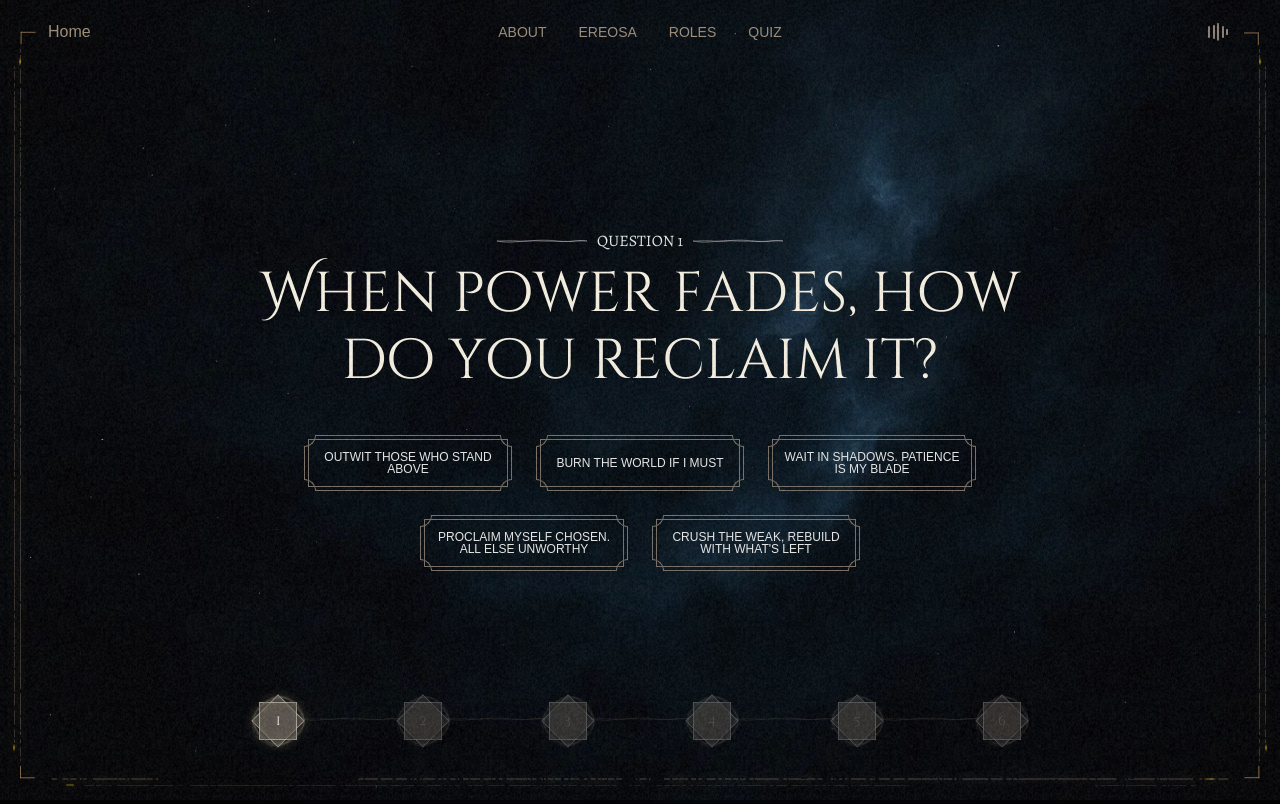
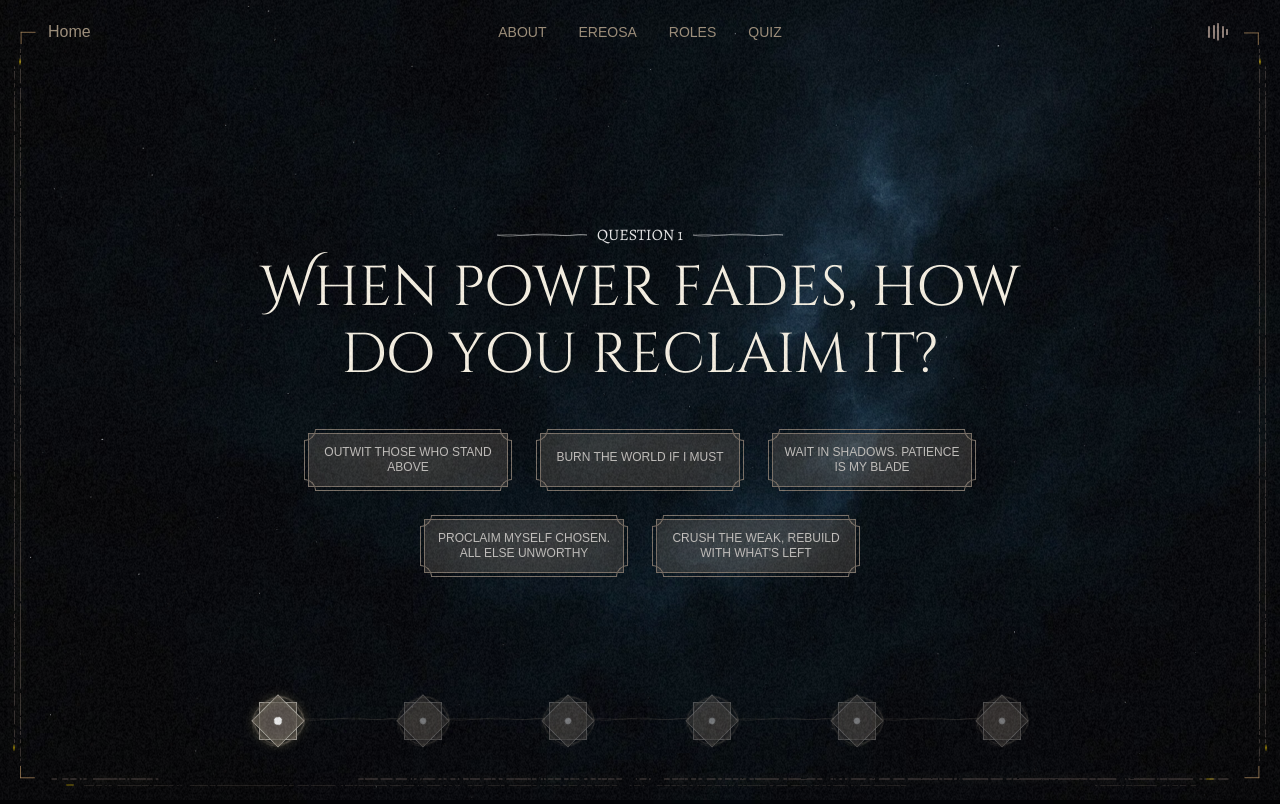
Before and after one commit to aguezzoummounia/Throne-of-gods, a Next.js app: page /quiz in a window 1280 px wide. Shown: the top 804 px of the page. Built offline with nearby package versions, Linux system fonts and the light colour scheme; a web font is replaced by a local one.

Commit message:
updating quiz response button

```diff
--- a/components/quiz/answer-button.tsx
+++ b/components/quiz/answer-button.tsx
@@ -4,8 +4,9 @@ import { useInteractiveSound } from "@/hooks/useInteractiveSound";
 
 interface AnswerButtonProps
   extends React.ButtonHTMLAttributes<HTMLButtonElement> {
+  className: string;
+  isActive: boolean;
   animated?: boolean;
-  className: string;
   onClick: () => void;
   children: React.ReactNode;
 }
@@ -14,6 +15,7 @@ const AnswerButton: React.FC<AnswerButtonProps> = ({
   onClick,
   animated,
   children,
+  isActive,
   className,
   ...props
 }) => {
@@ -28,21 +30,31 @@ const AnswerButton: React.FC<AnswerButtonProps> = ({
       )}
       {...props}
     >
-      <div className="absolute inset-0">
+      <div
+        className={cn(
+          "absolute inset-0",
+          isActive && "[&>div]:drop-shadow-[0_0_4px_rgba(244,234,143,1)]"
+        )}
+      >
         <div className="absolute h-[1px] w-[calc(100%_-_22px)] top-0 left-[50%] bg-bronze -translate-x-[50%]" />
         <div className="absolute h-[1px] w-[calc(100%_-_22px)] bottom-0 left-[50%] bg-bronze -translate-x-[50%]" />
         <div className="absolute w-[1px] h-[calc(100%_-_22px)] left-0 top-[50%] bg-bronze  -translate-y-[50%]" />
         <div className="absolute w-[1px] h-[calc(100%_-_22px)] right-0 top-[50%] bg-bronze  -translate-y-[50%]" />
       </div>
-      <div className="absolute border border-bronze inset-[4px] group-hover:scale-101 transition-transform ease-[cubic-bezier(.16,1,.3,1)] duration-500" />
-      <div className="absolute inset-0 ">
+      <div
+        className={cn(
+          "bg-bronze/30 backdrop-blur-xl absolute border border-bronze inset-[4px] group-hover:scale-101 transition-transform ease-[cubic-bezier(.16,1,.3,1)] duration-500",
+          isActive && "[&>div]:drop-shadow-[0_0_4px_rgba(244,234,143,1)]"
+        )}
+      />
+      <div className="absolute inset-0">
         <div className="absolute top-0 left-0 w-3 h-3 border-t border-l border-bronze rounded-tl-full pointer-events-none rotate-180"></div>
         <div className="absolute top-0 right-0 w-3 h-3 border-t border-r border-bronze rounded-tr-full pointer-events-none rotate-180"></div>
         <div className="absolute bottom-0 left-0 w-3 h-3 border-b border-l border-bronze rounded-bl-full pointer-events-none rotate-180"></div>
         <div className="absolute bottom-0 right-0 w-3 h-3 border-b border-r border-bronze rounded-br-full pointer-events-none  rotate-180"></div>
       </div>
 
-      <div className="w-full px-4 md:py-4 py-2 flex items-center justify-center text-xs leading-[1] min-h-14">
+      <div className="w-full px-4 md:py-4 py-2 flex items-center justify-center text-xs leading-tight min-h-14">
         {children}
       </div>
     </button>
--- a/components/quiz/index.tsx
+++ b/components/quiz/index.tsx
@@ -85,7 +85,6 @@ const Quiz: React.FC = () => {
             as="h4"
             ref={h4Ref}
             variant="lead"
-            // font-medievalsharp
             className="text-center uppercase md:mt-2 mt-4 font-alegreya"
           >
             Find the villain lurking in you.
--- a/components/quiz/quiz-questions.tsx
+++ b/components/quiz/quiz-questions.tsx
@@ -301,15 +301,13 @@ export function QuizQuestions({
 
             return (
               <AnswerButton
+                isActive={isSelected}
                 animated={true}
                 disabled={isAnimating}
                 aria-pressed={isSelected}
                 key={`response-button-${index}`}
                 onClick={() => handleAnswer(index)}
-                className={cn(
-                  " md:w-52 w-full uppercase",
-                  isSelected && "drop-shadow-[0_0_4px_rgba(244,234,143,0.5)]"
-                )}
+                className={cn("md:w-52 w-full uppercase")}
               >
                 {answer.text}
               </AnswerButton>
--- a/components/quiz/step-indicator.tsx
+++ b/components/quiz/step-indicator.tsx
@@ -28,17 +28,15 @@ const Indicator: React.FC<{
           isActive && "opacity-100"
         )}
       >
-        <div className="absolute z-10 bg-bronze/50 backdrop-blur-xl transition-colors lg:w-[38px] lg:h-[38px] md:w-[30px] md:h-[30px] w-6 h-6 border border-foreground/50 flex items-center justify-center">
-          <span
+        <div className="bg-bronze/50 backdrop-blur-xl transition-colors lg:w-[38px] lg:h-[38px] md:w-[30px] md:h-[30px] w-6 h-6 border border-foreground/50 flex items-center justify-center" />
+        <div className="absolute bg-bronze/50 transition-colors backdrop-blur-xl lg:w-[38px] lg:h-[38px] md:w-[30px] md:h-[30px] w-6 h-6 border border-foreground/50 rotate-45 flex items-center justify-center">
+          <div
             className={cn(
-              "absolute top-[50%] left-[50%] -translate-x-[50%] -translate-y-[50%] flex items-center justify-center leading-none text-primary font-cinzeldecorative md:text-sm text-xs",
-              isActive && "text-white"
+              "md:w-2 w-1.5 md:h-2 h-1.5 rounded-full bg-foreground transition-transform ease-[cubic-bezier(.25,1,.5,1)] group-hover:scale-110 float-animation-class -rotate-45 scale-80",
+              isActive && "scale-100"
             )}
-          >
-            {number}
-          </span>
+          />
         </div>
-        <div className="bg-bronze/50 transition-colors backdrop-blur-xl lg:w-[38px] lg:h-[38px] md:w-[30px] md:h-[30px] w-6 h-6 border border-foreground/50 rotate-45 flex items-center justify-center" />
         <svg
           fill="none"
           viewBox="0 0 88 89"
--- a/package.json
+++ b/package.json
@@ -27,6 +27,7 @@
     "three": "^0.178.0"
   },
   "devDependencies": {
+    "@biomejs/biome": "2.2.2",
     "@tailwindcss/postcss": "^4",
     "@types/node": "^20",
     "@types/react": "^19",
```
Also changed, not shown: 2 other files (tests, documents, lock files or other folders).
